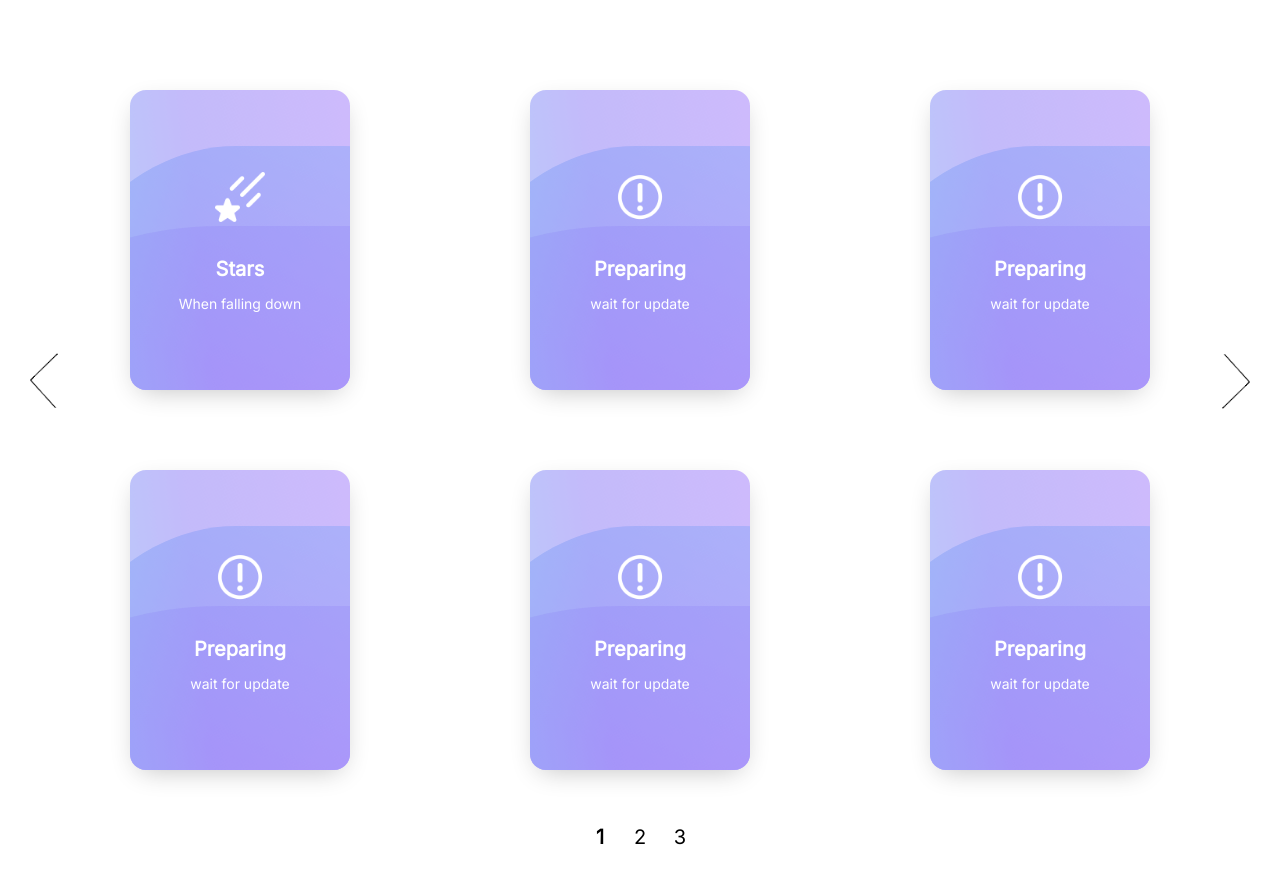
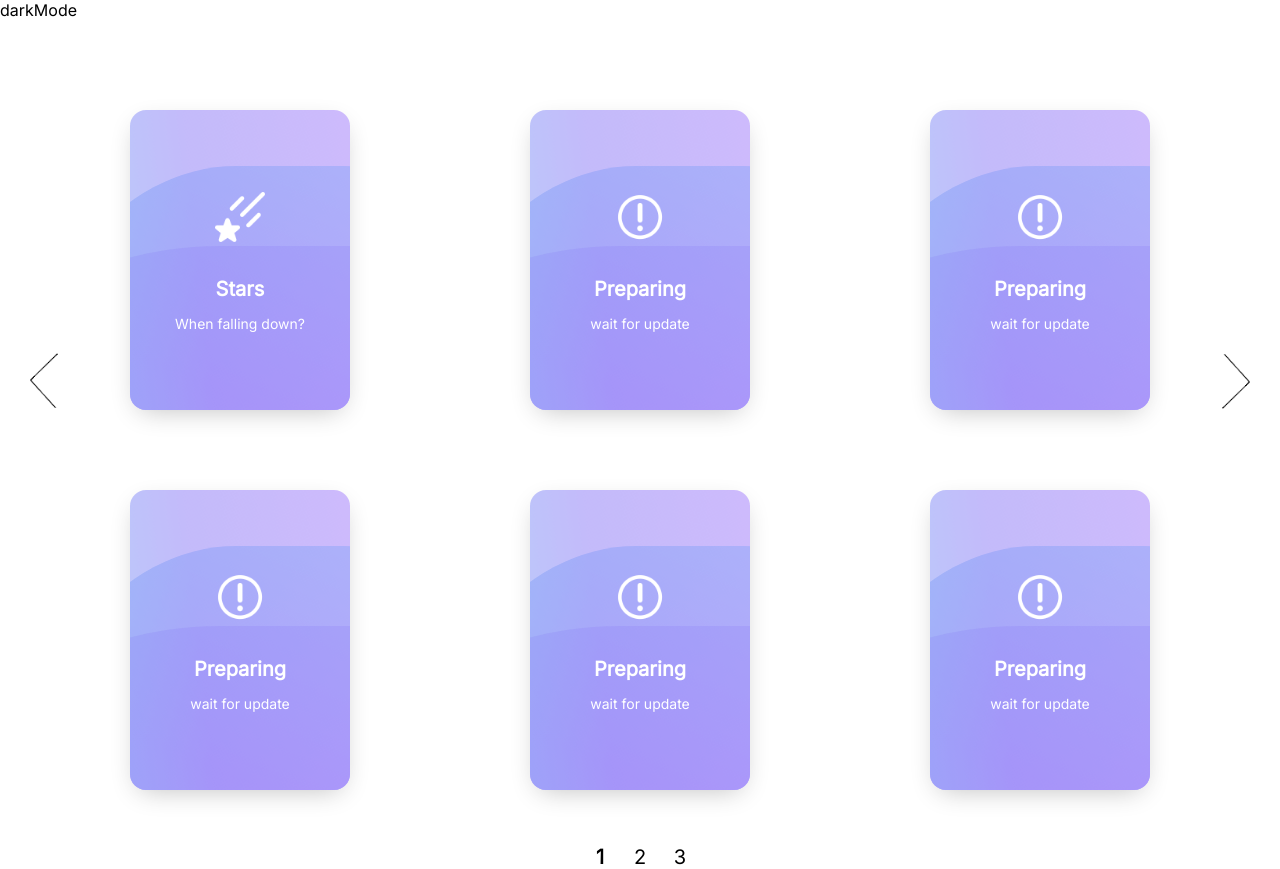
Before and after one commit to BadangGit/PPT-Project, a Vue app in the folder normal/: page / in a window 1280 px wide. Built offline with nearby package versions, Linux system fonts and the light colour scheme.

Commit message:
add darkmode button grid

```diff
--- /dev/null
+++ b/normal/src/components/buttons/darkModeButton.vue
@@ -0,0 +1,5 @@
+<script setup lang="ts"></script>
+
+<template>
+  <div>darkMode</div>
+</template>
--- a/normal/src/views/mainPage.vue
+++ b/normal/src/views/mainPage.vue
@@ -1,5 +1,7 @@
 <script lang="ts" setup>
 import ItemCard from "@/components/cards/itemCard.vue";
+import darkModeButton from "@/components/buttons/darkModeButton.vue";
+
 import { useStore } from "vuex";
 import { ref, watch } from "vue";
 
@@ -12,7 +14,7 @@ type Categories = {
 };
 
 const simulCategories: Array<Categories> = [
-  { name: "Stars", cardNum: 0, subText: "When falling down" },
+  { name: "Stars", cardNum: 0, subText: "When falling down?" },
   { name: "Preparing", cardNum: 1, subText: "wait for update" },
   { name: "Preparing", cardNum: 2, subText: "wait for update" },
   { name: "Preparing", cardNum: 3, subText: "wait for update" },
@@ -73,6 +75,10 @@ export default {
 
 <template>
   <div class="main" :key="renderCount">
+    <div class="subButtonsGrid">
+      <darkModeButton></darkModeButton>
+    </div>
+
     <div class="arrowGrid">
       <a @click="arrowShiftPage(1, -1)" class="left"
         ><img src="../assets/arrow-icon.png"
```
